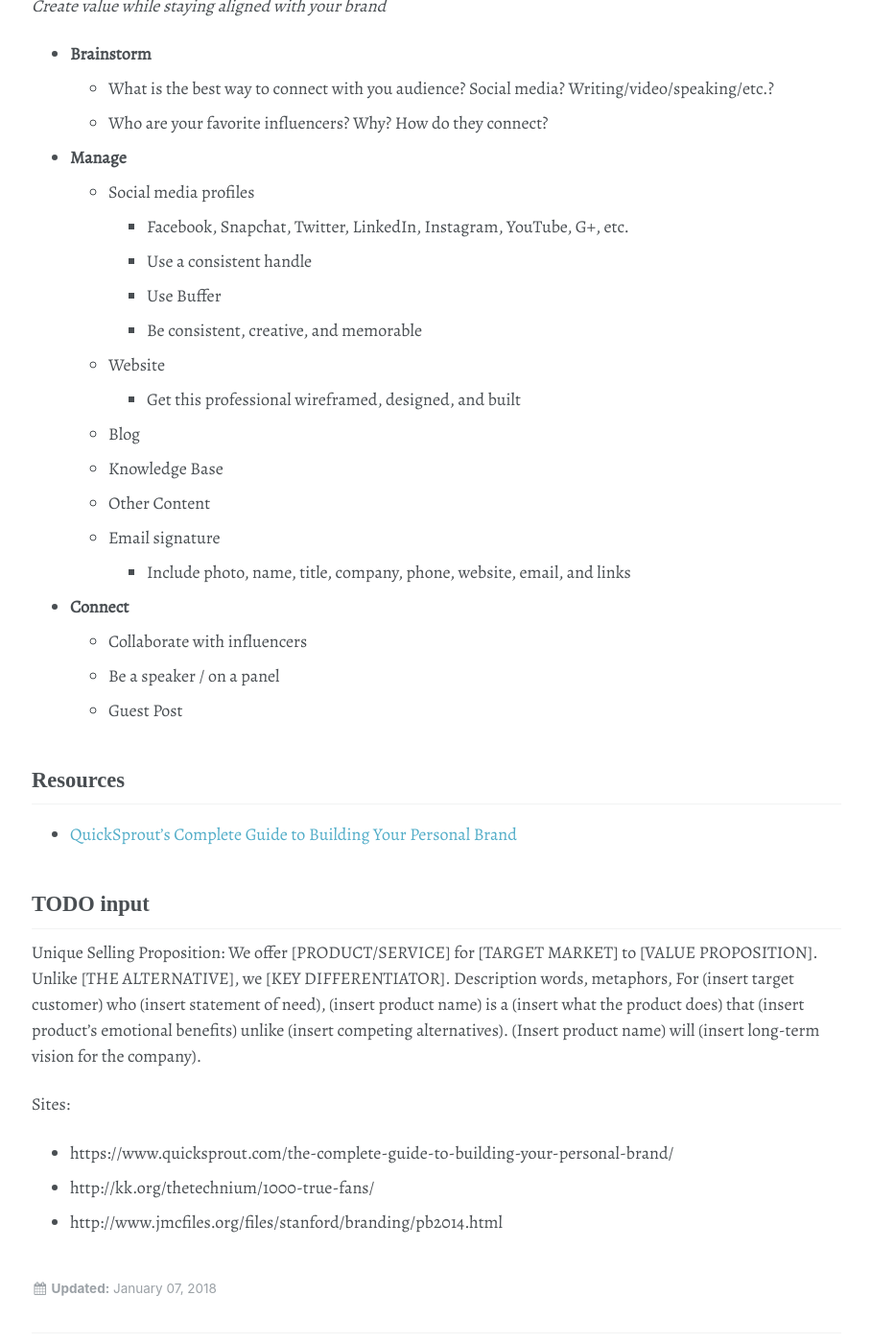
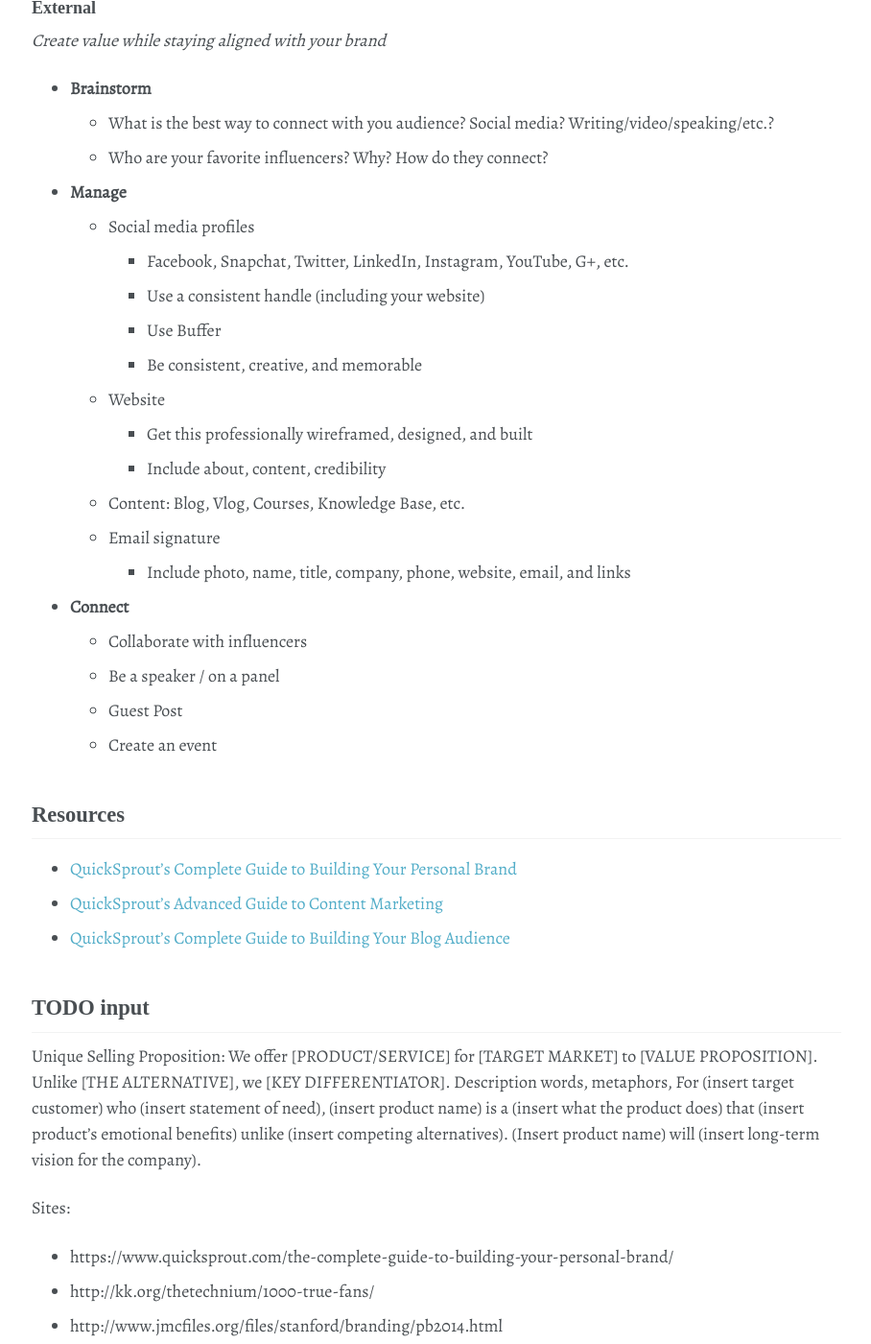
Before and after one commit to shanemileham/levelupmylife, a Jekyll site: the page built from _content/personal-development/personal-branding.md, in a window 1280 px wide and 1400 px high, scrolled down 2745 px. Shown: the whole window at 96% size, without its empty margins (85-993 px from the left). Built offline with Jekyll 4.4.1, drawn with Linux system fonts in a browser that asks for light colours; some web fonts are replaced; comment, search, counter and statistics services are not loaded.

Commit message:
Working on personal branding doc

```diff
--- a/_content/personal-development/personal-branding.md
+++ b/_content/personal-development/personal-branding.md
@@ -78,24 +79,26 @@ _Create value while staying aligned with your brand_
 - **Manage**
   - Social media profiles
     - Facebook, Snapchat, Twitter, LinkedIn, Instagram, YouTube, G+, etc.
-    - Use a consistent handle
+    - Use a consistent handle (including your website)
     - Use Buffer
     - Be consistent, creative, and memorable
   - Website
-    - Get this professional wireframed, designed, and built
-  - Blog
-  - Knowledge Base
-  - Other Content
+    - Get this professionally wireframed, designed, and built
+    - Include about, content, credibility
+  - Content: Blog, Vlog, Courses, Knowledge Base, etc.
   - Email signature
     - Include photo, name, title, company, phone, website, email, and links
 - **Connect**
   - Collaborate with influencers
   - Be a speaker / on a panel
   - Guest Post
+  - Create an event
 
 
 ## Resources
 - [QuickSprout's Complete Guide to Building Your Personal Brand](https://www.quicksprout.com/the-complete-guide-to-building-your-personal-brand/)
+- [QuickSprout's Advanced Guide to Content Marketing](https://www.quicksprout.com/the-advanced-guide-to-content-marketing/)
+- [QuickSprout's Complete Guide to Building Your Blog Audience](https://www.quicksprout.com/the-complete-guide-to-building-your-blog-audience/)
 
 
 
```
Also changed, not shown: other parts of _content/personal-development/personal-branding.md (+1 -0 lines).
